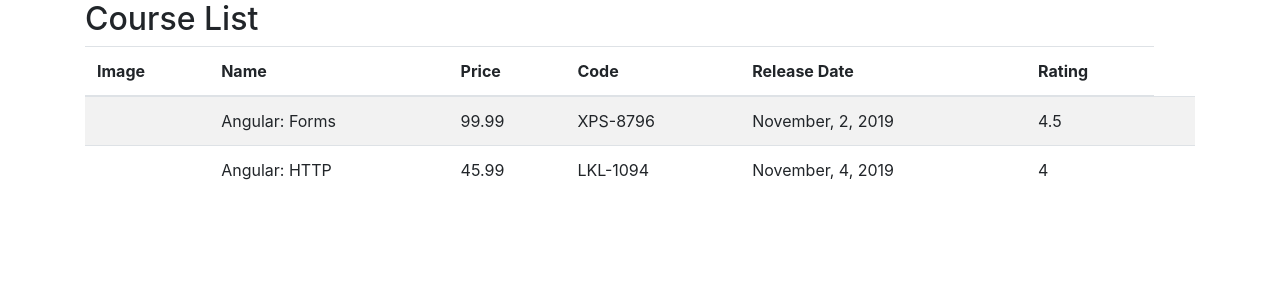
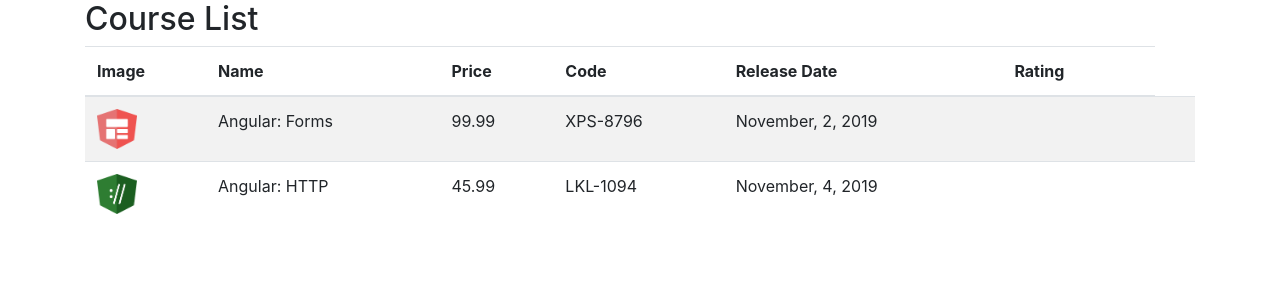
Before and after one commit to flaviohnm/course-manager, an Angular app: page / in a window 1280 px wide. Shown: the top 300 px of the page. Built offline with nearby package versions, Linux system fonts and the light colour scheme.

Commit message:
inclusão do recurso rating com estrelas

```diff
--- a/package.json
+++ b/package.json
@@ -19,6 +19,7 @@
     "@angular/platform-browser": "~11.2.10",
     "@angular/platform-browser-dynamic": "~11.2.10",
     "@angular/router": "~11.2.10",
+    "@fortawesome/fontawesome-free": "^5.15.3",
     "bootstrap": "^4.6.0",
     "rxjs": "~6.6.0",
     "tslib": "^2.0.0",
--- a/src/app/app.module.ts
+++ b/src/app/app.module.ts
@@ -4,11 +4,13 @@ import { FormsModule } from '@angular/forms';
 
 import { AppComponent } from './app.component';
 import { CourseListComponent } from './courses/course-list.component'
+import { StarComponent } from './star/star.component';
 
 @NgModule({
   declarations: [
     AppComponent,
-    CourseListComponent
+    CourseListComponent,
+    StarComponent
   ],
   imports: [
     BrowserModule,
--- a/src/app/courses/course-list.component.html
+++ b/src/app/courses/course-list.component.html
@@ -13,12 +13,12 @@
   </thead>
   <tbody>
     <tr *ngFor="let course of courses">
-      <td>{{ course.imageUrl }}</td>
+      <td><img [src]="course.imageUrl" width="40" height="40"></td>
       <td>{{ course.name }}</td>
       <td>{{ course.price }}</td>
       <td>{{ course.code }}</td>
       <td>{{ course.releaseDate }}</td>
-      <td>{{ course.rating }}</td>
+      <td><app-star [rating]="course.rating"></app-star></td>
       <td></td>
     </tr>
   </tbody>
--- a/src/app/courses/course-list.component.ts
+++ b/src/app/courses/course-list.component.ts
@@ -8,7 +8,7 @@ import { Course } from "./course";
   templateUrl: './course-list.component.html'
 
 })
-export class CourseListComponent{
+export class CourseListComponent {
 
   courses: Course[] = [];
 
@@ -18,7 +18,7 @@ export class CourseListComponent{
       {
         id: 1,
         name: 'Angular: Forms',
-        imageUrl: '',
+        imageUrl: '/assets/images/forms.png',
         price: 99.99,
         code: 'XPS-8796',
         duration: 120,
@@ -28,7 +28,7 @@ export class CourseListComponent{
       {
         id: 2,
         name: 'Angular: HTTP',
-        imageUrl: '',
+        imageUrl: '/assets/images/http.png',
         price: 45.99,
         code: 'LKL-1094',
         duration: 80,
--- /dev/null
+++ b/src/app/star/star.component.css
@@ -0,0 +1,5 @@
+.crop {
+
+  overflow: hidden;
+
+}
--- /dev/null
+++ b/src/app/star/star.component.html
@@ -0,0 +1,11 @@
+<div class="crop" [style.width.px]="starwidth" [title]="rating">
+
+  <div style="width: 100px;">
+    <span class="fas fa-star"></span>
+    <span class="fas fa-star"></span>
+    <span class="fas fa-star"></span>
+    <span class="fas fa-star"></span>
+    <span class="fas fa-star"></span>
+  </div>
+
+</div>
--- /dev/null
+++ b/src/app/star/star.component.ts
@@ -0,0 +1,22 @@
+import { Component, Input, OnChanges } from "@angular/core";
+
+@Component({
+
+  selector: 'app-star',
+  templateUrl: './star.component.html',
+  styleUrls: ['./star.component.css']
+
+})
+export class StarComponent implements OnChanges {
+
+  @Input()
+  rating: number = 0;
+
+  starwidth: number;
+
+  ngOnChanges(): void {
+
+    this.starwidth = this.rating * 74 / 5;
+
+  }
+}
--- a/src/styles.css
+++ b/src/styles.css
@@ -1,2 +1,4 @@
 /* You can add global styles to this file, and also import other style files */
-@import '~bootstrap/dist/css/bootstrap.min.css'
+@import '~bootstrap/dist/css/bootstrap.min.css';
+
+@import '~fontawesome/css/fontawesome.min.css';
```
Also changed, not shown: 1 other file (tests, documents, lock files or other folders).
